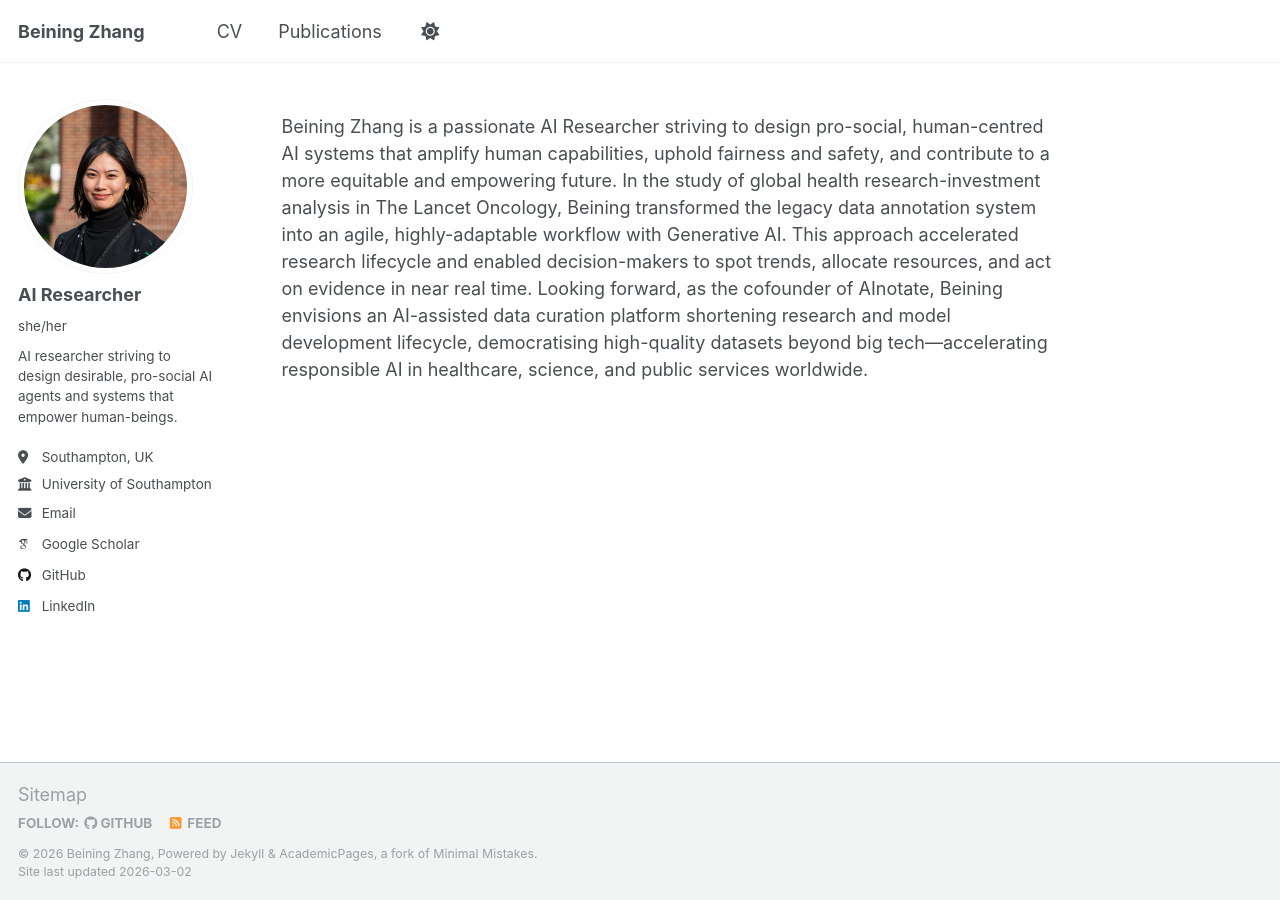
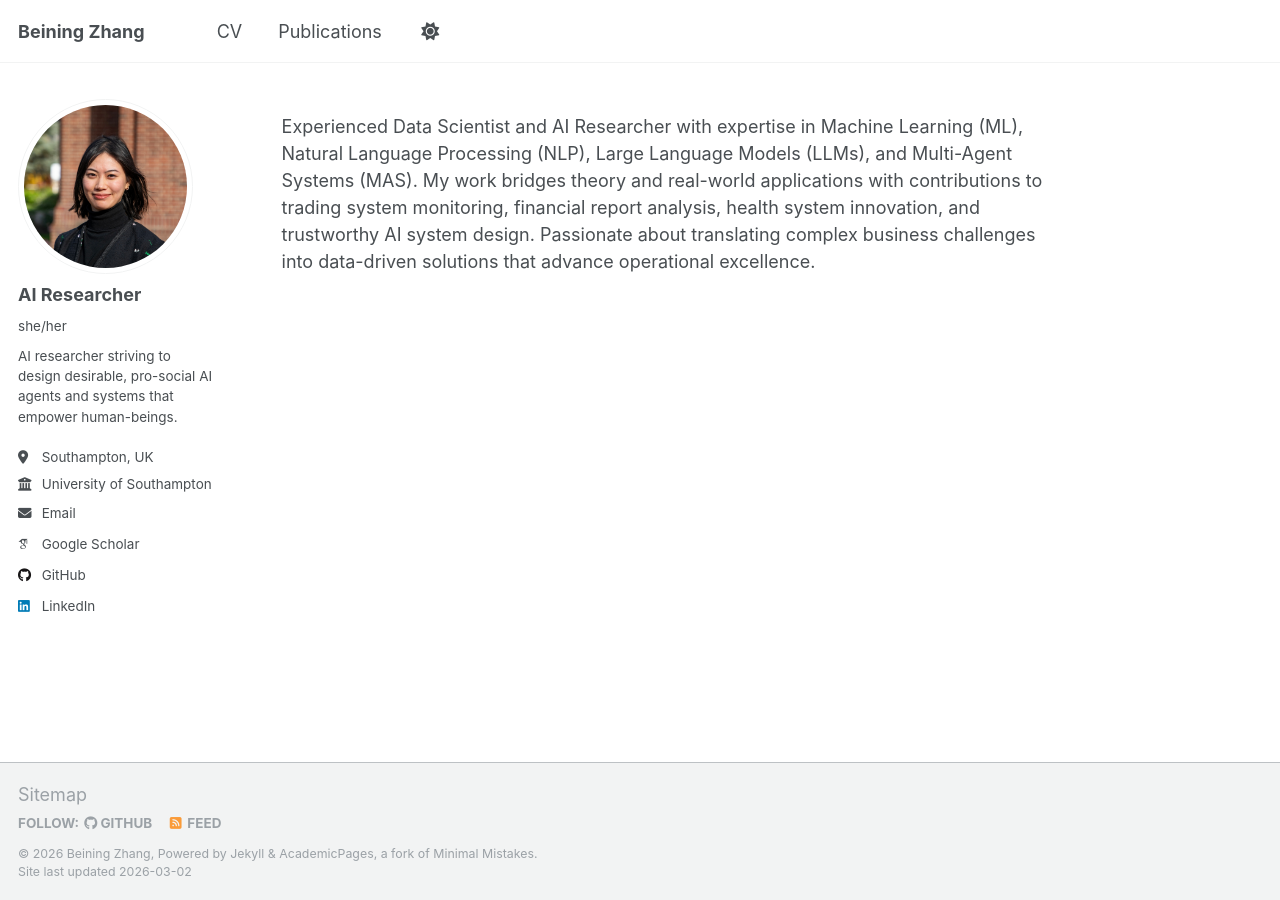
Before and after one commit to BeiningZhang/beiningzhang.github.io, a Jekyll site: the page built from _pages/about.md, in a window 1280 px wide. Built offline with Jekyll 4.4.1, drawn with Linux system fonts in a browser that asks for light colours; some web fonts are replaced; a script that is not in the unit is left out.

Commit message:
Bio: Job Application

```diff
--- a/_pages/about.md
+++ b/_pages/about.md
@@ -7,4 +7,4 @@ redirect_from:
   - /about.html
 ---
 
-Beining Zhang is a passionate AI Researcher striving to design pro-social, human-centred AI systems that amplify human capabilities, uphold fairness and safety, and contribute to a more equitable and empowering future. In the study of global health research-investment analysis in The Lancet Oncology, Beining transformed the legacy data annotation system into an agile, highly-adaptable workflow with Generative AI. This approach accelerated research lifecycle and enabled decision-makers to spot trends, allocate resources, and act on evidence in near real time. Looking forward, as the cofounder of AInotate, Beining envisions an AI-assisted data curation platform shortening research and model development lifecycle, democratising high-quality datasets beyond big tech—accelerating responsible AI in healthcare, science, and public services worldwide.
+Experienced Data Scientist and AI Researcher with expertise in Machine Learning (ML), Natural Language Processing (NLP), Large Language Models (LLMs), and Multi-Agent Systems (MAS). My work bridges theory and real-world applications with contributions to trading system monitoring, financial report analysis, health system innovation, and trustworthy AI system design. Passionate about translating complex business challenges into data-driven solutions that advance operational excellence.
```
